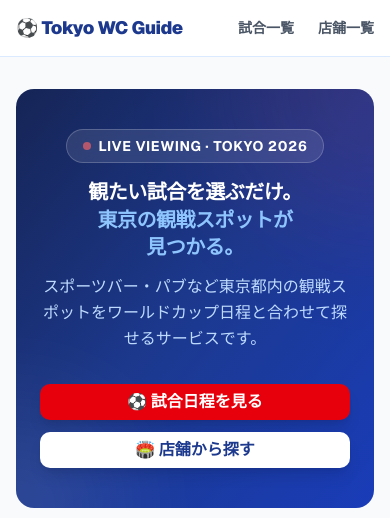
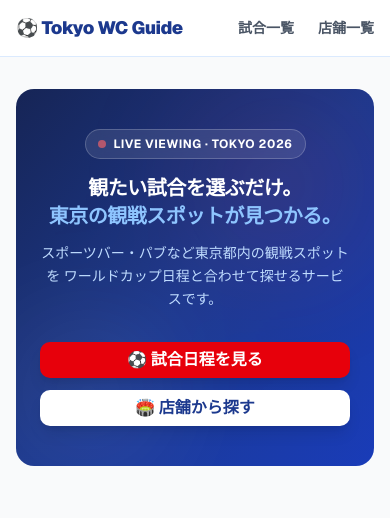
Before and after one commit to ryoyayamamoto-commits/tokyo-wc-guide, a Next.js app: page / in a window 390 px wide. Shown: the top 518 px of the page. Built offline with nearby package versions, Linux system fonts and the light colour scheme; no server answers; the database is empty.

Commit message:
Fix hero section overflow on mobile: remove transform decorations

```diff
--- a/app/page.tsx
+++ b/app/page.tsx
@@ -20,24 +20,22 @@ export default async function HomePage() {
 
   return (
     <div className="space-y-16">
-      <section className="relative overflow-hidden rounded-2xl bg-gradient-to-br from-blue-950 via-blue-900 to-blue-800 text-white px-6 py-10 md:py-14">
-        <div className="absolute inset-0 opacity-10">
-          <div className="absolute top-0 right-0 w-72 h-72 bg-red-500 rounded-full blur-3xl transform translate-x-1/2 -translate-y-1/2" />
-          <div className="absolute bottom-0 left-0 w-48 h-48 bg-white rounded-full blur-3xl transform -translate-x-1/2 translate-y-1/2" />
+      <section className="relative rounded-2xl bg-gradient-to-br from-blue-950 via-blue-900 to-blue-800 text-white px-6 py-10 md:py-14" style={{overflow: 'hidden'}}>
+        <div aria-hidden="true" className="pointer-events-none select-none absolute inset-0 opacity-10">
+          <div className="absolute top-0 right-0 w-48 h-48 bg-red-500 rounded-full blur-3xl" />
+          <div className="absolute bottom-0 left-0 w-36 h-36 bg-white rounded-full blur-3xl" />
         </div>
-        <div className="relative z-10 max-w-2xl mx-auto text-center">
-          <div className="inline-flex items-center gap-2 bg-white/10 border border-white/20 rounded-full px-4 py-1.5 text-sm font-bold mb-4 backdrop-blur-sm tracking-wider uppercase">
+        <div className="relative z-10 w-full text-center">
+          <div className="inline-flex items-center gap-2 bg-white/10 border border-white/20 rounded-full px-3 py-1.5 text-xs font-bold mb-4 backdrop-blur-sm tracking-wider uppercase">
             <span className="w-2 h-2 rounded-full bg-red-400 animate-pulse" />
             LIVE VIEWING · TOKYO 2026
           </div>
           <h1 className="text-xl sm:text-3xl md:text-5xl font-black tracking-tight mb-3 leading-snug">
             観たい試合を選ぶだけ。
-            <span className="block text-blue-300">
-              東京の観戦スポットが<br className="sm:hidden" />見つかる。
-            </span>
+            <span className="block text-blue-300">東京の観戦スポットが見つかる。</span>
           </h1>
-          <p className="text-blue-200 text-base mb-8 leading-relaxed">
-            スポーツバー・パブなど東京都内の観戦スポットを<br className="hidden md:block" />
+          <p className="text-blue-200 text-sm sm:text-base mb-8 leading-relaxed">
+            スポーツバー・パブなど東京都内の観戦スポットを
             ワールドカップ日程と合わせて探せるサービスです。
           </p>
           <div className="flex flex-col sm:flex-row justify-center gap-3">
```
